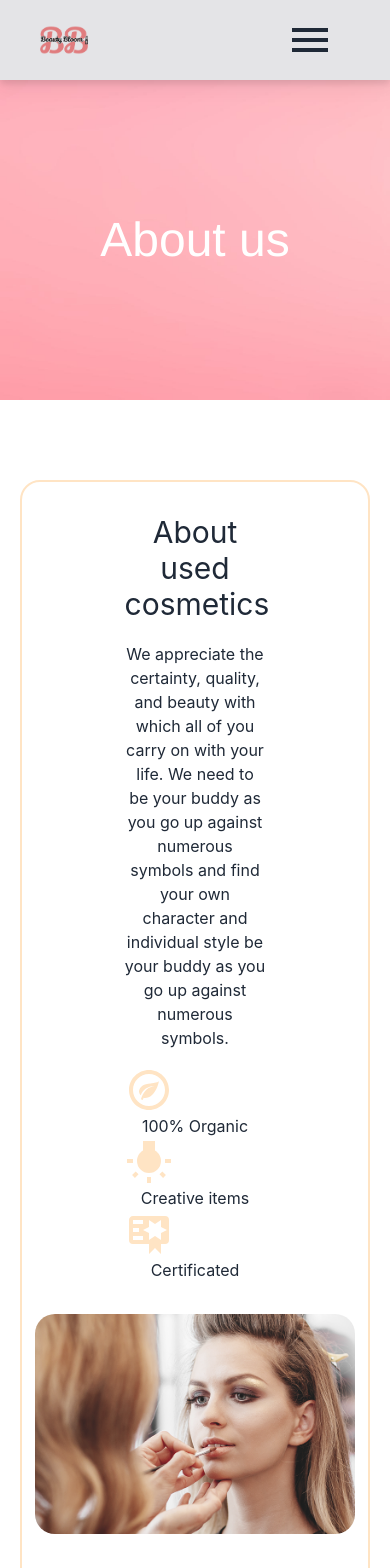
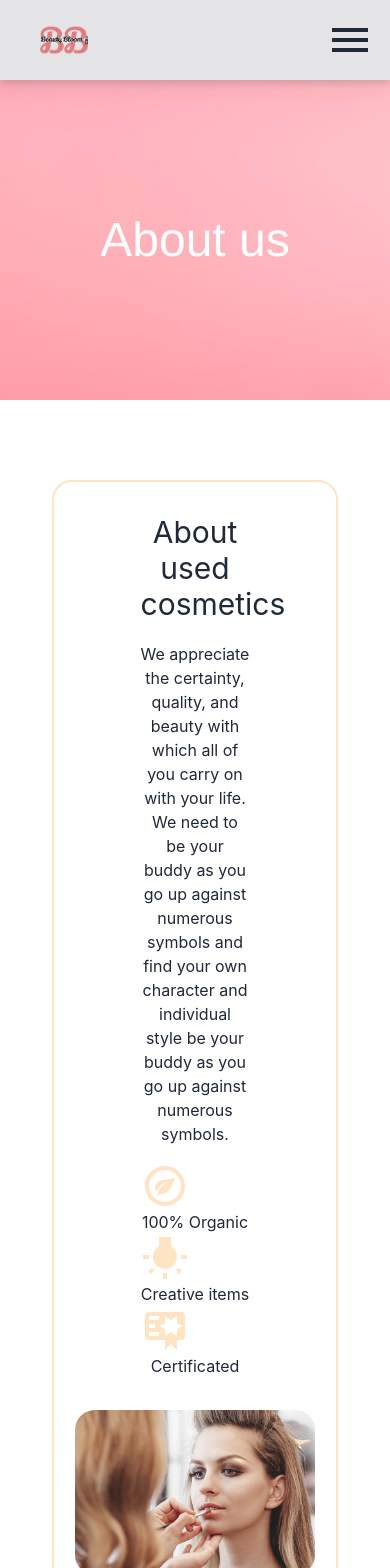
Before and after one commit to Make-up-project/Make-up-project, a React (Create React App) app in the folder beauty-bloom/: page /About in a window 390 px wide. Shown: the top 1568 px of the page. Built offline with nearby package versions, Linux system fonts and the light colour scheme.

Commit message:
editColorContactUs

```diff
--- a/beauty-bloom/src/pages/NavAndFooter/Navbar.js
+++ b/beauty-bloom/src/pages/NavAndFooter/Navbar.js
@@ -1,5 +1,4 @@
 import React, { useState } from "react";
-import { animateScroll as scroll } from "react-scroll";
 import { Link } from "react-router-dom";
 import beautyb from "../Image/beautyb.png";
 import logomakeup from "../Image/logomakeup.png";
@@ -26,10 +25,10 @@ const Navbar = () => {
   const handleClick = () => setNav(!nav);
 
   return (
-    <div className="w-screen h-[80px] z-10 bg-[#e4e4e7] drop-shadow-lg sticky top-0">
+    <div className="w-full h-[80px] z-10 bg-[#e4e4e7] drop-shadow-lg sticky top-0">
 
 
-      <div className="flex justify-between items-center w-full h-full px-10">
+      <div className="flex justify-between items-center w-full h-full ps-10">
 
         <div className="flex items-center ">
           <div className="w-12">
@@ -38,22 +37,22 @@ const Navbar = () => {
 
           <ul className="hidden md:flex">
             <Link to="Landing">
-              <li className="liNav" smooth={true} duration={500}>
+              <li className="liNav">
                 Home
               </li>
             </Link>
             <Link to="About">
-              <li className="liNav" smooth={true} offset={-200} duration={500}>
+              <li className="liNav">
                 About
               </li>
             </Link>
             <Link to="Store">
-              <li className="liNav" smooth={true} offset={-50} duration={500}>
+              <li className="liNav" >
                 Store
               </li>
             </Link>
             <Link to="Contact">
-              <li className="liNav" smooth={true} offset={-100} duration={500}>
+              <li className="liNav">
                 {" "}
                 Contact
               </li>
@@ -93,7 +92,7 @@ const Navbar = () => {
 
       <ul className={!nav ? "hidden" : "absolute bg-[#d4d4d8] w-full px-8 z-10"}>
         <li className="liNav border-b-2 border-[#d4d4d8] w-full">
-          <Link to="Landing" smooth={true} duration={500}>
+          <Link to="Landing">
             Home
           </Link>
         </li>
--- a/beauty-bloom/src/pages/landing/aboutPage/AboutUsed.css
+++ b/beauty-bloom/src/pages/landing/aboutPage/AboutUsed.css
@@ -39,6 +39,7 @@ margin-top: 1rem;
     .AboutUsed .containerr {
         display: flex;
         flex-direction:column;
+        width: 100%;
   }
   .containerr .text{
     text-align: center;
@@ -46,4 +47,12 @@ margin-top: 1rem;
   }
   .text .icons{
     display: flex;
-    flex-direction: column;}}
+    flex-direction: column;}
+    .aboutP{
+        width: 100%;
+    }
+    .imgAbout{
+        width: 15rem;
+        height: 10rem;
+    }
+}
--- a/beauty-bloom/src/pages/landing/aboutPage/AboutUsed.js
+++ b/beauty-bloom/src/pages/landing/aboutPage/AboutUsed.js
@@ -8,11 +8,11 @@ import { mdiCertificate } from "@mdi/js";
 
 const AboutUsed = () => {
   return (
-    <div className="AboutUsed m-5">
+    <div className="AboutUsed m-5 px-8">
       <div className="containerr">
         <div className="text">
           <h1 className="text-3xl pb-5 ">About used cosmetics</h1>
-          <p>
+          <p className="aboutP">
             We appreciate the certainty, quality, and beauty with which all of
             you carry on with your life. We need to be your buddy as you go up
             against numerous symbols and find your own character and individual
@@ -41,7 +41,7 @@ const AboutUsed = () => {
           </div>
         </div>
         <div className="imgAbout">
-          <img className="img-new" src={makeup} />
+          <img className="img-new" src={makeup} alt="" />
         </div>
       </div>
     </div>
--- a/beauty-bloom/src/pages/landing/landingPage/Discount.js
+++ b/beauty-bloom/src/pages/landing/landingPage/Discount.js
@@ -3,10 +3,10 @@ import StoreCard from "../../../components/StoreCard";
 
 const Discount = () => {
   return (
-    <div>
+    <div className="px-8">
       <h1 className="text-center text-5xl py-5 font-semibold">Discount section</h1>
       <h5 className="text-center mb-7">Discover our new items for limited time</h5>
-      <div className=" grid grid-cols-1 max-w sm:grid-cols-2 lg:grid-cols-3 xl:grid-cols-4 gap-x-3 gap-y-3 px-5">
+      <div className=" grid grid-cols-1 max-w sm:grid-cols-2 lg:grid-cols-3 xl:grid-cols-4 gap-6 px-5 mb-6">
         <StoreCard
           imageURL="http://s3.amazonaws.com/donovanbailey/products/api_featured_images/000/001/035/original/open-uri20180630-4-n6wb0y?1530390383"
           name="crame jonson "
```
